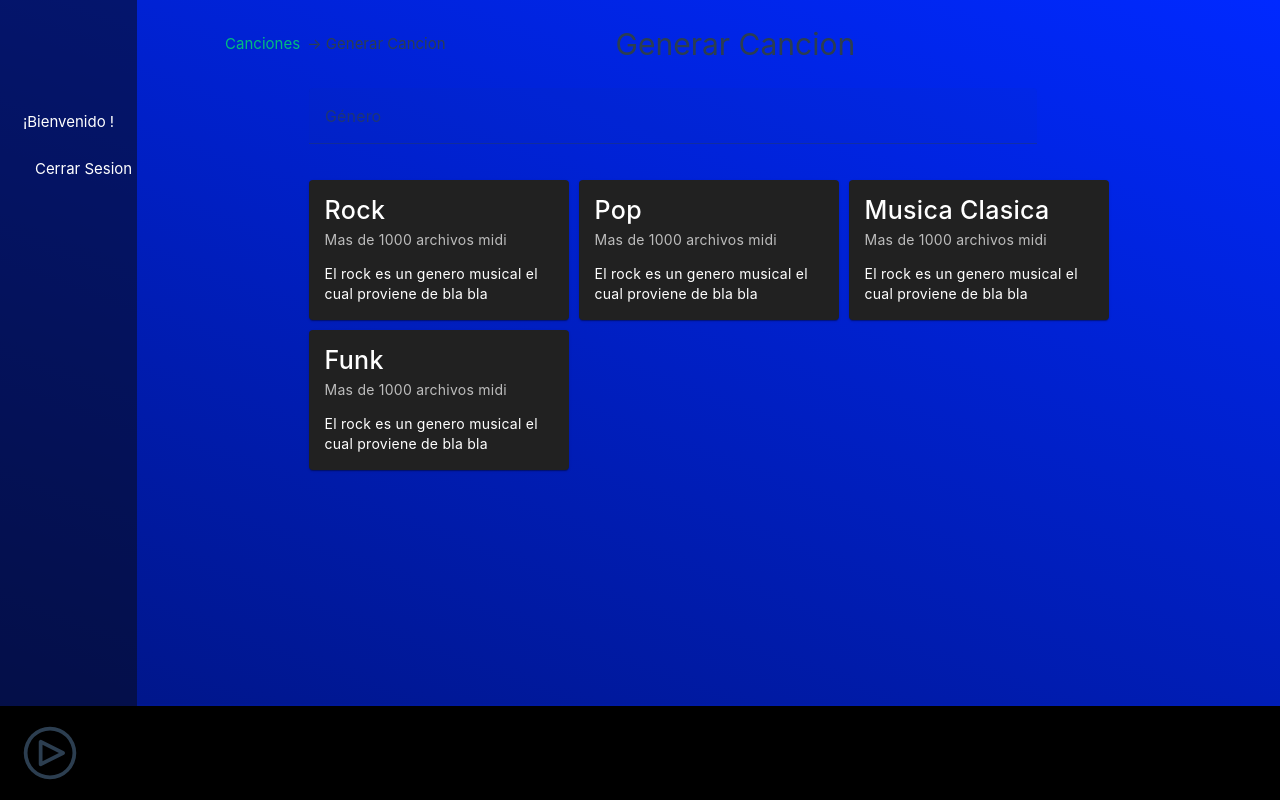
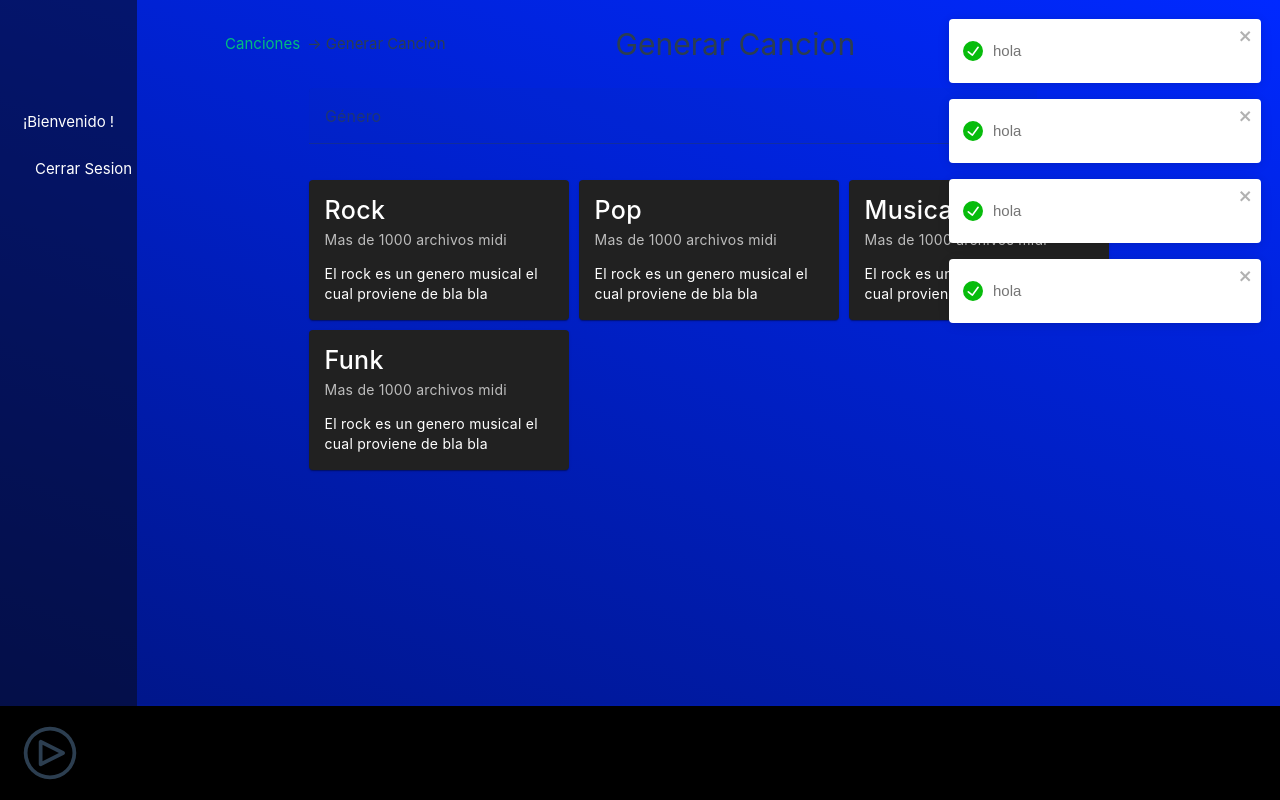
Before and after one commit to Motta7000/MIDI-AI-Front, a Vue app: page /generar in a window 1280 px wide. Built offline with nearby package versions, Linux system fonts and the light colour scheme; some icons are missing.

Commit message:
Instalamos y sacamos andando toastify

```diff
--- a/package.json
+++ b/package.json
@@ -25,6 +25,7 @@
     "vee-validate": "^4.13.2",
     "vue": "^3.4.29",
     "vue-router": "^4.3.3",
+    "vue3-toastify": "^0.2.2",
     "vuetify": "^3.6.11",
     "yup": "^1.4.0"
   },
--- a/src/components/ModalGenerarCancion.vue
+++ b/src/components/ModalGenerarCancion.vue
@@ -3,7 +3,9 @@ import { ref } from 'vue';
 import { defineProps, defineEmits } from 'vue';
 import * as yup from 'yup';
 import { useForm } from 'vee-validate';
+import { toast, type ToastOptions } from 'vue3-toastify';
 
+toast.success('hola')
 const { values, errors, handleSubmit, defineField } =
     useForm({
         validationSchema: yup.object({
--- a/src/main.ts
+++ b/src/main.ts
@@ -8,6 +8,8 @@ import { createApp } from 'vue'
 import { createPinia } from 'pinia'
 import { aliases, mdi } from 'vuetify/iconsets/mdi'
 import piniaPersistedState from 'pinia-plugin-persistedstate'
+import Vue3Toasity, { type ToastContainerOptions } from 'vue3-toastify';
+import 'vue3-toastify/dist/index.css';
 
 import App from './App.vue'
 import router from './router'
@@ -29,6 +31,13 @@ const pinia = createPinia()
 pinia.use(piniaPersistedState)
 
 const app = createApp(App)
+app.use(
+  Vue3Toasity,
+  {
+    autoClose: 3000,
+    // ...
+  } as ToastContainerOptions,
+)
 app.use(vuetify)
 app.use(pinia)
 app.use(router)
```
Also changed, not shown: 1 other file (tests, documents, lock files or other folders).
